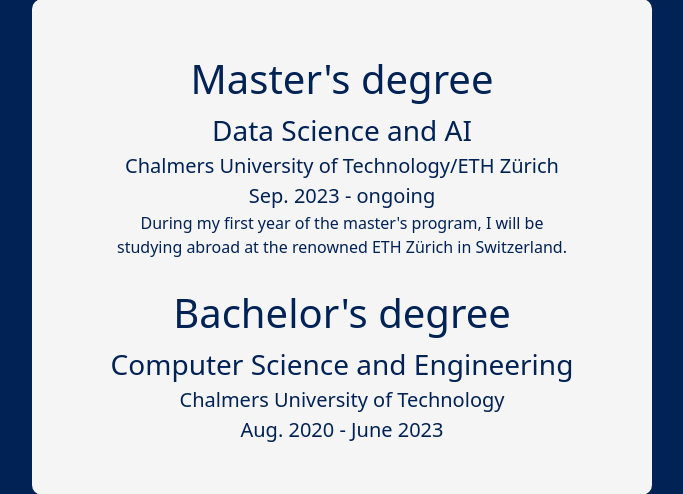
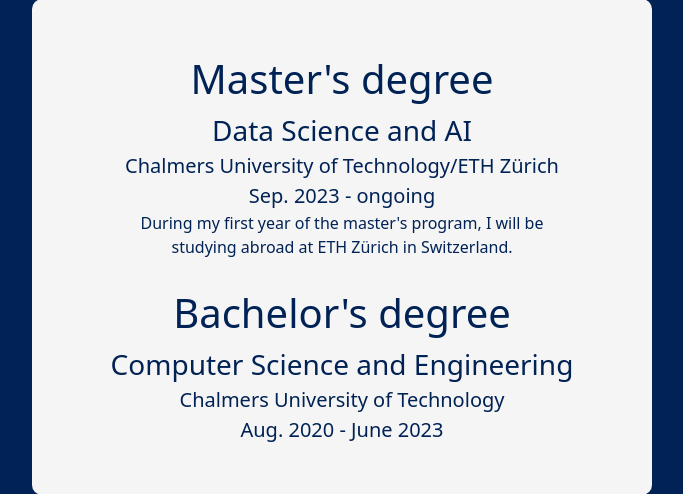
Before and after one commit to fredriknystrom/ResumePortfolio, a Django app: page / in a window 1280 px wide. Shown: the part 1313-1807 px from the top of the page, without its empty margins (298-981 px from the left). Run offline with Django 4.2, Linux system fonts and the light colour scheme; some libraries are stand-ins or nearby versions.

Commit message:
update master description

```diff
--- a/portfolioProject/resume_app/templates/resume_app/resume.html
+++ b/portfolioProject/resume_app/templates/resume_app/resume.html
@@ -96,7 +96,7 @@
                     <span class="fs-5">Sep. 2023 - ongoing</span><br />
                     <span class="description">
                         During my first year of the master's program, I will be <br>
-                        studying abroad at the renowned ETH Zürich in Switzerland. <br>
+                        studying abroad at ETH Zürich in Switzerland. <br>
                     </span>
                 </li>
                 <li class="list-item">
```
